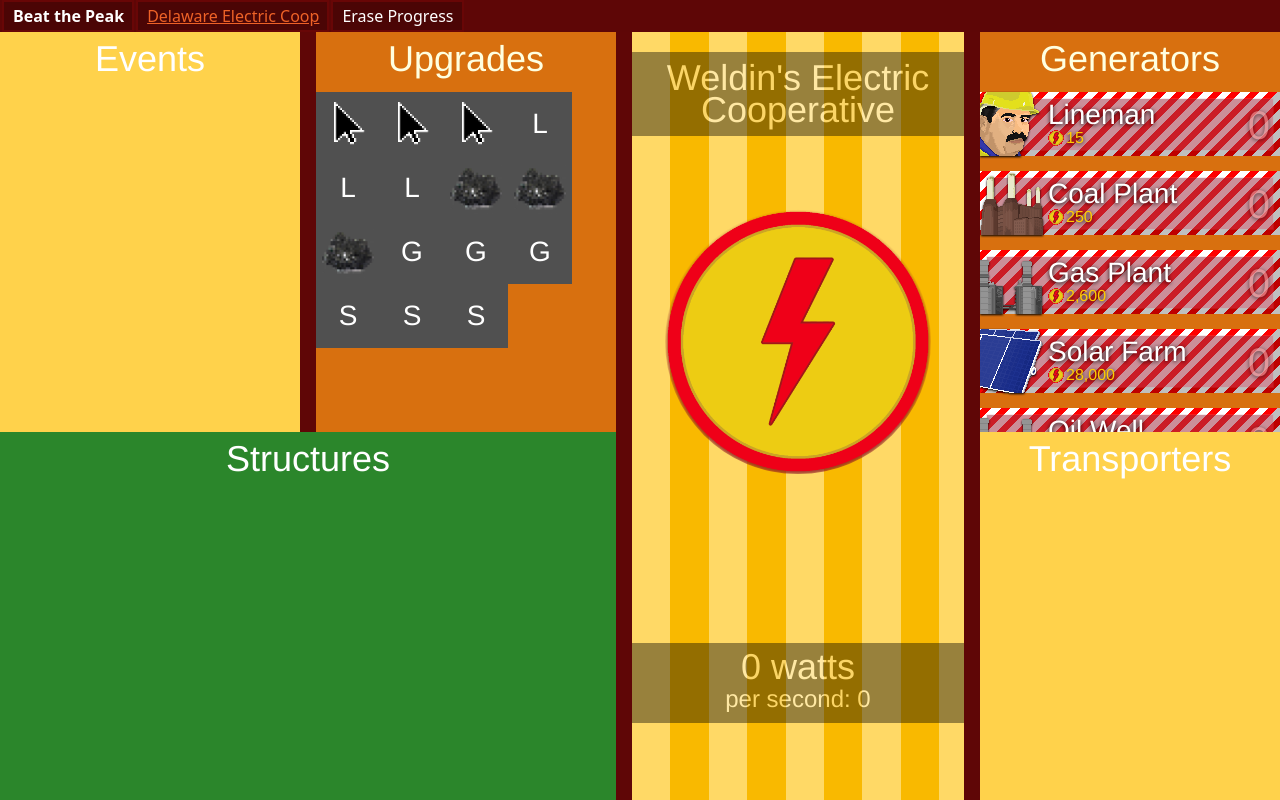
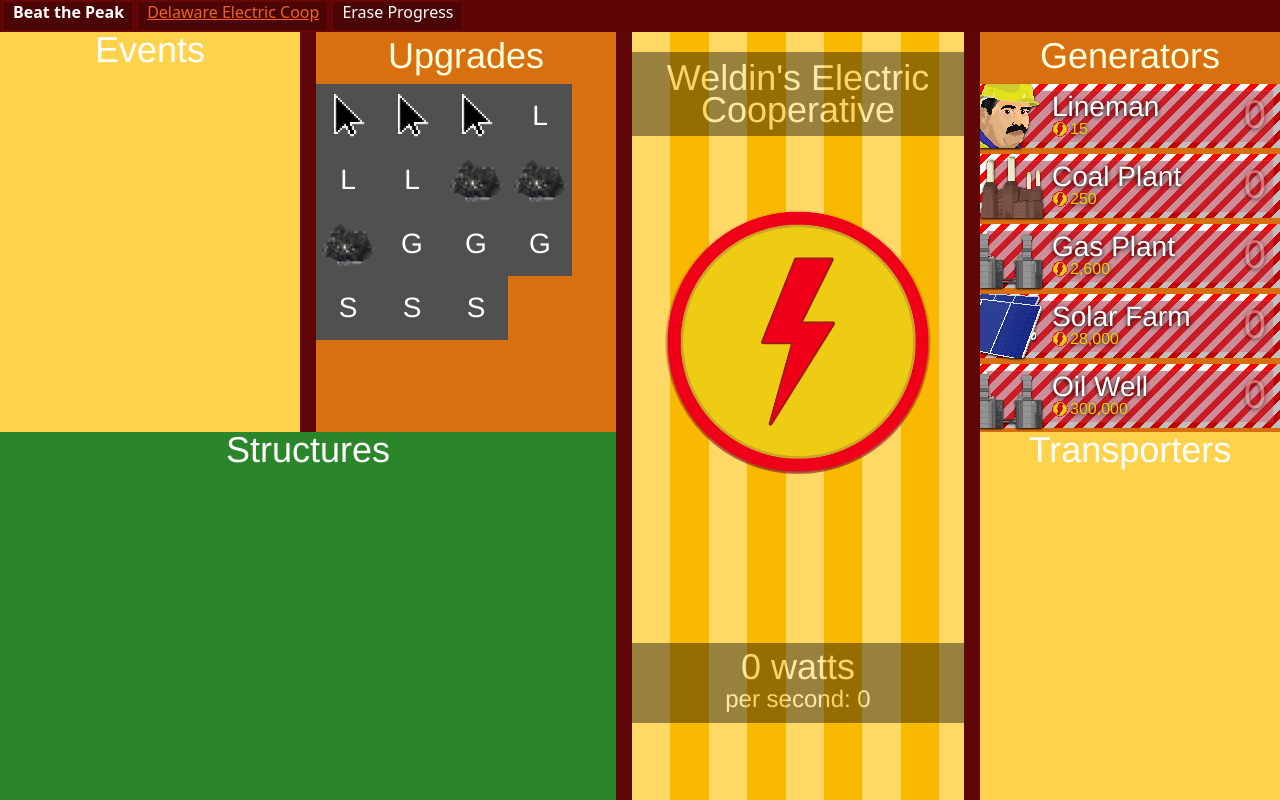
Before and after one commit to weldindunn/beat-the-peak, a React (Create React App) app: page / in a window 1280 px wide. Built offline with nearby package versions, Linux system fonts and the light colour scheme.

Commit message:
Fixed line spacing between generators

```diff
--- a/src/App.css
+++ b/src/App.css
@@ -9,6 +9,7 @@
 
 div {
   display: block;
+  line-height: 1;
 }
 
 body {
@@ -179,7 +180,8 @@ body {
 }
 
 .title {
-  margin-bottom: 6px;
+  margin-top: 6px;
+  margin-bottom: 10px;
 }
 
 /*==================
--- a/src/components/generator.tsx
+++ b/src/components/generator.tsx
@@ -21,7 +21,6 @@ export function Generator({
     buyGenerator: (generator: string) => void;
 }): JSX.Element {
     return (
-        <>
         <button className="generator" onClick={() => buyGenerator(name)} disabled={watts < Math.round(generatorCost)}>
             <div className="generator-icon">
                 <img src={icon} alt={name.charAt(0)}></img>
@@ -40,6 +39,5 @@ export function Generator({
                 </div>
             </div>
         </button>
-        </>
     )
 }
--- a/src/components/style/generators.css
+++ b/src/components/style/generators.css
@@ -47,8 +47,8 @@ background-position: 0px -64px;
 .generator-content {
   display:block;
   position: absolute;
-left: 64px;
-top: -2px;
+  left: 68px;
+  top: 2px;
   right: 0px;
   bottom: 6px;
   padding: 4px;
@@ -58,14 +58,12 @@ text-shadow: 0px 1px 4px #000;
 
 .generator-title {
   font-size: 28px;
-height: 30px;
+  margin-top: 3px;
 }
 
 .generator-cost {
   color:#FC0;
-height: 16px;
   font-size: 16px;
-padding-top: 2px;
   padding-left: 18px;
   position: absolute;
 }
@@ -75,7 +73,6 @@ content: '';
   display: block;
   position: absolute;
   left: 0px;
-top: 6px;
   background: url(../../img/bolt_money.png);
   width: 16px;
   height: 16px;
@@ -83,8 +80,8 @@ height: 16px;
 
 .generator-count {
   position: absolute;
-top: 5px;
-right: 12px;
+  top: 8px;
+  right: 16px;
   bottom: 5px;
   font-size: 40px;
   opacity: 0.6;
```
Lines whose indentation alone changed are shown as unchanged.
